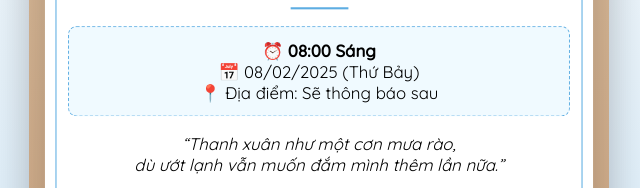
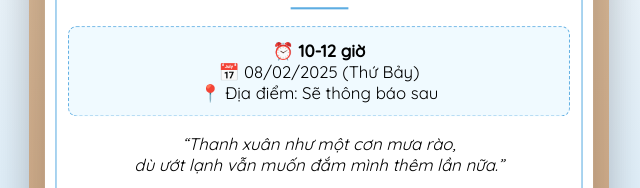
Before and after one commit to phucwebdev/thiepmoikhanhhung, a plain HTML site: page index.html in a window 1280 px wide. Both pictures are taken after a click on the element 640 px from the left and 400 px from the top of the page. Shown: the part 390-578 px from the top of the page, 321-961 px from the left. Drawn offline with nearby package versions, Linux system fonts and the light colour scheme.

Commit message:
Update index.html

```diff
--- a/index.html
+++ b/index.html
@@ -240,7 +240,7 @@ body{
             <div class="divider"></div>
 
             <div class="info-box">
-                ⏰ <b>08:00 Sáng</b><br>
+                ⏰ <b>10-12 giờ </b><br>
                 📅 08/02/2025 (Thứ Bảy)<br>
                 📍 Địa điểm: Sẽ thông báo sau
             </div>
```
